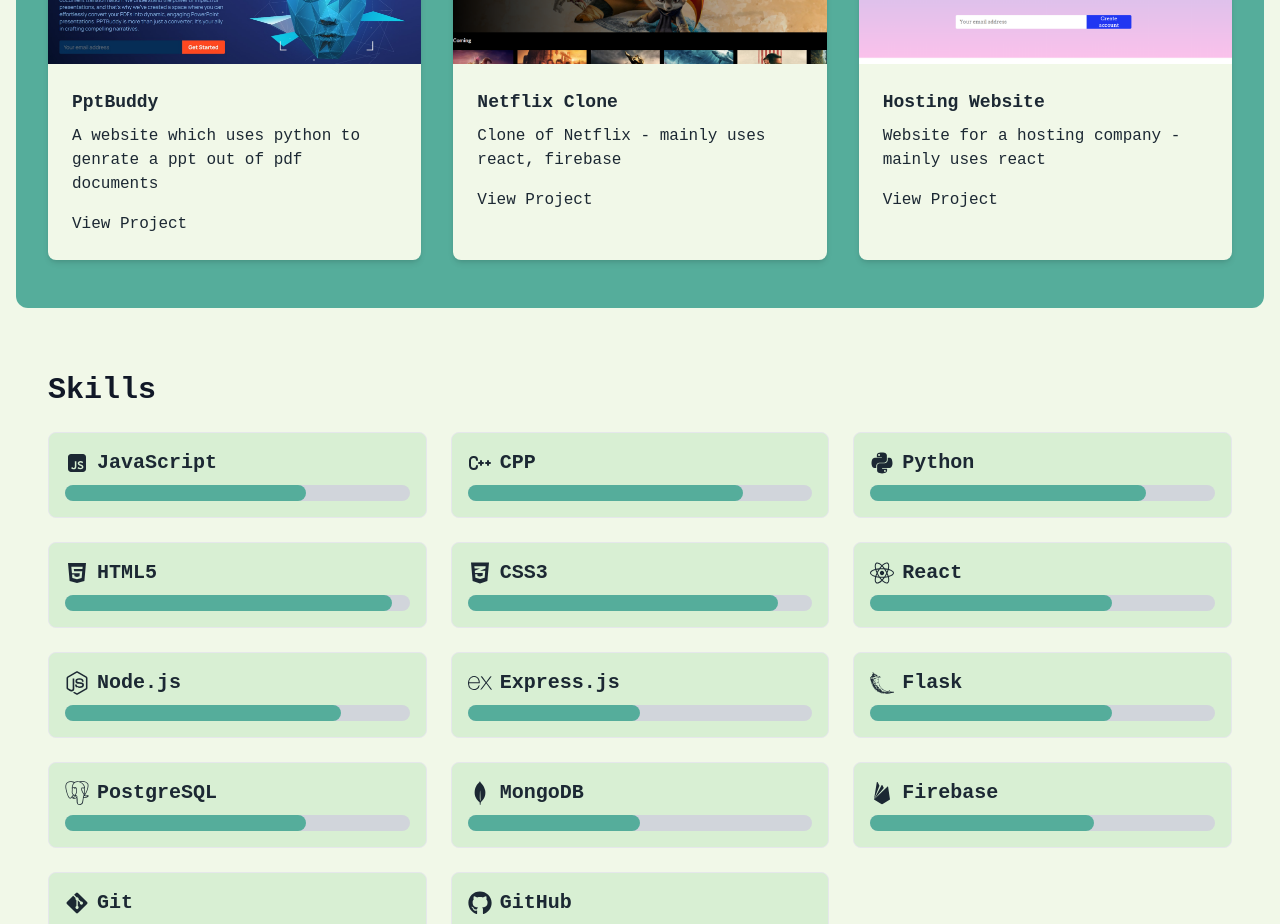
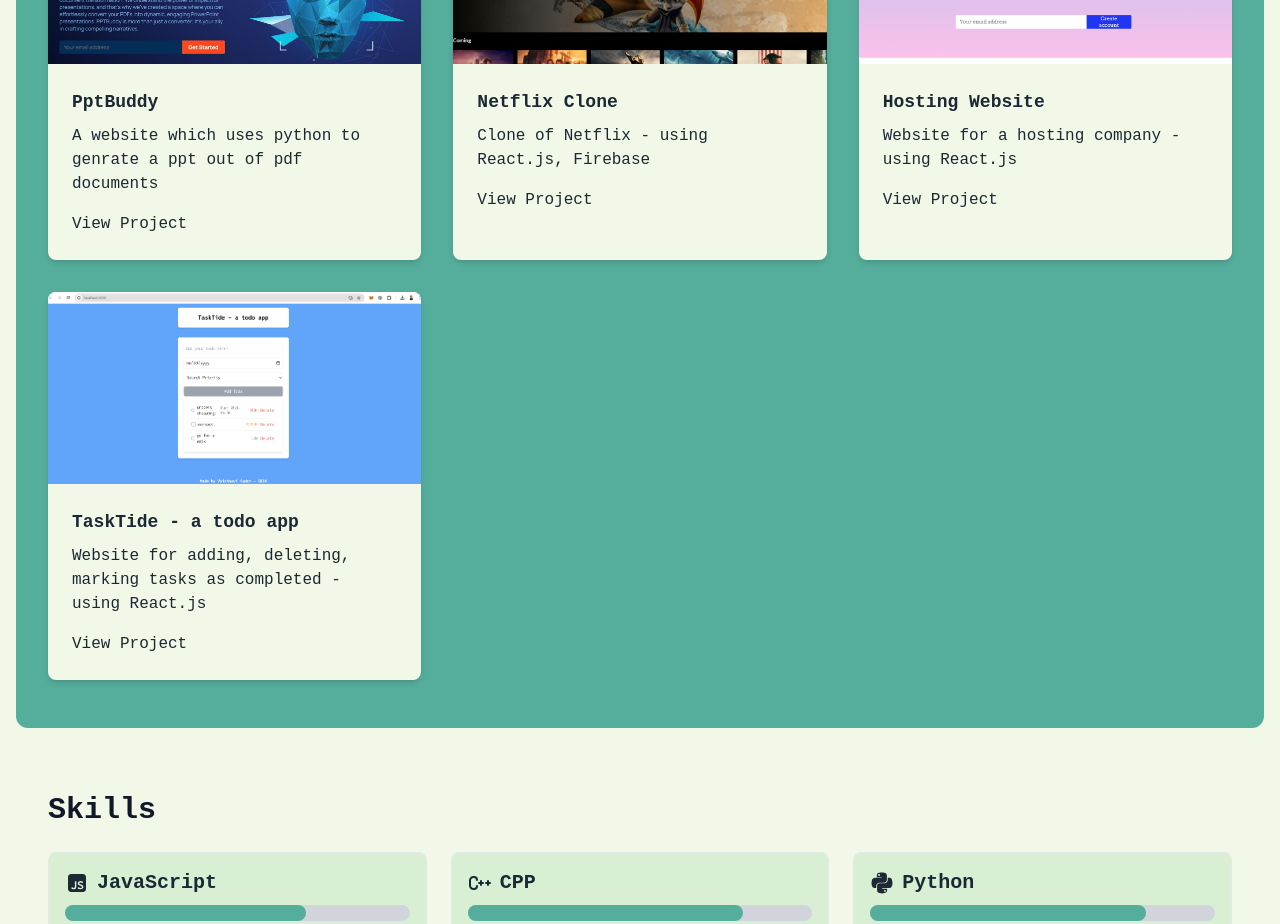
Before and after one commit to ash413/portfolio, a React (Create React App) app: page / in a window 1280 px wide. Shown: the part 820-1744 px from the top of the page. Built offline with nearby package versions, Linux system fonts and the light colour scheme.

Commit message:
new-proj

```diff
--- a/src/components/Projects.jsx
+++ b/src/components/Projects.jsx
@@ -2,6 +2,7 @@
 import netflixclone from '../assets/netflixclone.png';
 import pptbuddy from '../assets/pptbuddy.jpeg'
 import hostinger from '../assets/hostinger.png'
+import tasktide from '../assets/tasktide.png'
 
 const projects = [
   {
@@ -14,16 +15,23 @@
   {
     id: 2,
     title: "Netflix Clone",
-    description: "Clone of Netflix - mainly uses react, firebase",
+    description: "Clone of Netflix - using React.js, Firebase",
     image: netflixclone,
     link: "https://netflix-react-8aaee.web.app/"
   },
   {
     id: 3,
     title: "Hosting Website",
-    description: "Website for a hosting company - mainly uses react",
+    description: "Website for a hosting company - using React.js",
     image: hostinger,
     link: "https://project2-nexus-one.vercel.app/"
+  },
+  {
+    id: 4,
+    title: "TaskTide - a todo app",
+    description: "Website for adding, deleting, marking tasks as completed - using React.js",
+    image: tasktide,
+    link: "https://task-tide-amber.vercel.app/"
   }
 ];
 
```
Also changed, not shown: src/assets/tasktide.png (added).
